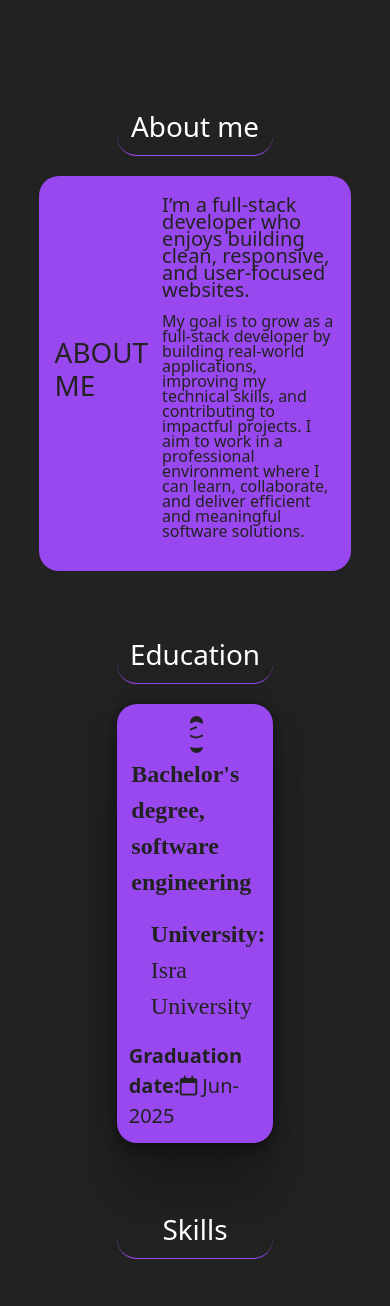
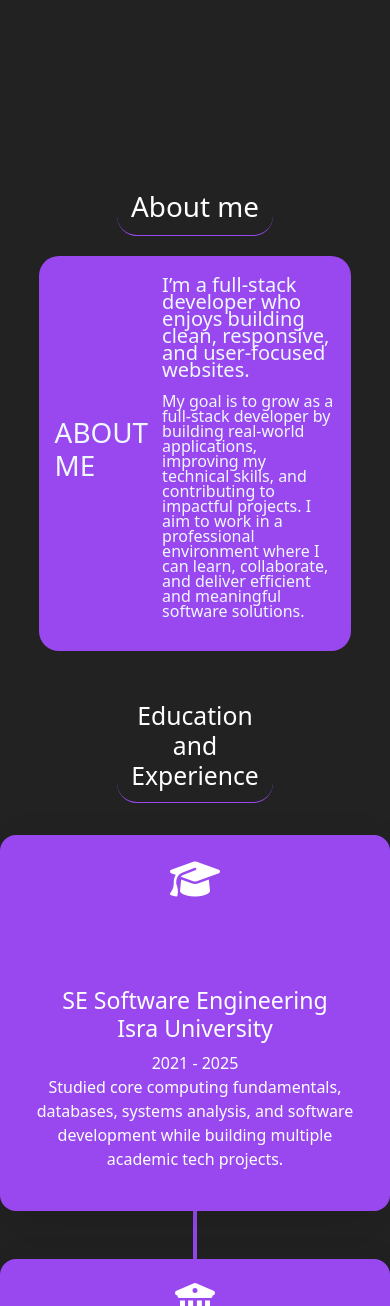
Before and after one commit to nader2876/myportfolio, a plain HTML site: page index.html in a window 390 px wide. Shown: the part 694-2000 px from the top of the page. Drawn offline with nearby package versions, Linux system fonts and the light colour scheme.

Commit message:
naderrrrrrr

```diff
--- a/index.html
+++ b/index.html
@@ -32,7 +32,7 @@
 
 
         <li class="nav-item"><a class="nav-link" href="#About">About</a></li>
-       <li class="nav-item"><a class="nav-link" href="#Education">Education</a></li>
+       <li class="nav-item"><a class="nav-link" href="#education">Education</a></li>
         <li class="nav-item"><a class="nav-link" href="#Skills">Skills</a></li>
         <li class="nav-item"><a class="nav-link" href="#Projects">Projects</a></li>
         <li class="nav-item"><a class="nav-link" href="#Footer">Contact</a></li>
@@ -45,7 +45,8 @@
 
 
 
-    <div class="header" id="Home">
+   <header>
+     <div class="header" id="Home">
 <div class="info-section">
 
     <div class="name-section"> <h1>Hi, I am<br> Nader Odeh</h1></div>
@@ -65,9 +66,9 @@
 
 
 
-    </div>
+    </div></header>
     <hr>
-       <h1 class="projects-main-title" id="About">About me</h1>
+    <section>   <h1 class="projects-main-title" id="About">About me</h1>
 
       <div class="about-section" >
 <div class="about-header">
@@ -76,24 +77,44 @@
 <div class="about-disc">
   <p><span>I’m a full-stack developer who enjoys building clean, responsive, and user-focused websites.</span><br><br>
 My goal is to grow as a full-stack developer by building real-world applications, improving my technical skills, and contributing to impactful projects. I aim to work in a professional environment where I can learn, collaborate, and deliver efficient and meaningful software solutions.</p></div>
-    </div>
-    <hr >
-   <h1 class="projects-main-title" id="Education">Education</h1>
+    </div></section>
+     <section id="education">
 
 
-   <div class="education-section" >
 
- <div class="education-header-section">
-  <div class="graduation-icon-section"><i class="fa-solid fa-graduation-cap"></i></div>
-  <div class="graduation-info-section">
-    <p class="major-name">Bachelor's degree, software engineering</p>
-    <p class="uni-name"><b style="color: #222222; font-weight: 900;" >University: </b>Isra University</p>
-  </div>
- </div>
- <div class="graduation-date"><b style="color: #222222;">Graduation date:</b><i class="fa-regular fa-calendar"></i> Jun-2025</div>
-<div class="certificates-section"></div>
+        <h2 class=" projects-main-title" id="education">Education and Experience</h2>
+        <div class="timeline">
+          <article class="timeline-item">
+            <div class="timeline-content">
+              <i class="fa-solid fa-graduation-cap" ></i>
+              <header>
+                <h3>SE Software Engineering<br>Isra University</h3>
+                <time datetime="2020-2024">2021 - 2025</time>
+              </header>
+              <p>
+                Studied core computing fundamentals, databases, systems
+                analysis, and software development while building multiple
+                academic tech projects.
+              </p>
+            </div>
+          </article>
+   <article class="timeline-item">
+            <div class="timeline-content">
+              <i class="fa-solid fa-building-columns" ></i>
+              <header>
+                <h3>Orange Coding School - Intern</h3>
+                <time datetime="2025-current">2025 - Current</time>
+              </header>
+              <p>
+                Working on real development tasks, collaboration, teamwork, and
+                production-level code under supervision.
+              </p>
+            </div>
+          </article>
 
-    </div>
+    <section>
+
+    <section>
     <h1 class="projects-main-title" id="Skills">Skills</h1>
     <div class="skills-section" >
 
@@ -155,15 +176,15 @@ My goal is to grow as a full-stack developer by building real-world applications
 
 </div>
 
+ </div>
+</section>
 
 
 
 
 
 
-
-
-    </div>
+   <section>
     <div class="projects-section" id="Projects">
  <h1 class="projects-main-title" >projects</h1>
  <div class="projects-container">
@@ -233,10 +254,13 @@ My goal is to grow as a full-stack developer by building real-world applications
 
     </div>
 
+  </section>
+</div>
+<br>
 
-</div>
-<br><br><br><br><br><br><br><br><br>
 
+
+<footer>
 <div class="footer-section" id="Footer">
 <div class="left-section">
 
@@ -250,7 +274,7 @@ My goal is to grow as a full-stack developer by building real-world applications
 
 
  <div class="my-info">
-  <h2 class="contactme-header">Contact information</h2>
+
 <div class="location-section"><i class="fa-solid fa-location-dot"></i><span>    Amman,Jordan</span></div>
 <div class="email-section"><i class="fa-solid fa-envelope"></i><span>    naderghareeb2007@gmail.com</span></div>
 <div class="phone-section"><i class="fa-solid fa-phone"></i> <span>  +962798082965</span></div>
@@ -262,7 +286,6 @@ My goal is to grow as a full-stack developer by building real-world applications
 <div class="right-section">
 
 <div class="media-section">
-    <span class="media-header">Follow me<br> </span>
 
 <div class="social-media">
 
@@ -278,7 +301,7 @@ My goal is to grow as a full-stack developer by building real-world applications
 </div>
 
 </div>
-</div>
+</div></footer>
 
 
     <script src="https://cdn.jsdelivr.net/npm/bootstrap@5.0.2/dist/js/bootstrap.bundle.min.js"></script>
--- a/styling.css
+++ b/styling.css
@@ -5,6 +5,7 @@ html, body {
     margin: 0;
     padding: 0;
     width: 100%;
+
 }
 .navbar-toggler{
     background-color: #d1ff18;
@@ -12,6 +13,8 @@ html, body {
 .navbar{position: fixed;
 width: 100%;
 height: 10%;
+z-index: 1000;
+
 }
 .navbar .nav-link,.navbar-brand {
   color: white !important;
@@ -152,7 +155,7 @@ border-bottom-right-radius: 0;
 
 
 }
-.about-section p,.about-section h1,.about-section span{color: #222222;}
+.about-section p,.about-section h1,.about-section span{}
 .about-header{
     align-self: center;
     justify-content: center;
@@ -367,31 +370,7 @@ box-shadow: rgba(50, 50, 93, 0.25) 0px 30px 60px -12px inset, rgba(0, 0, 0, 0.3)
   margin-left: 0%;
 gap: 2%;
 }
-@media (max-width: 768px) {
-  .skills-grid{
-    grid-template-columns: repeat(auto-fit, minmax(100px, 1fr));
-  }
-  .skill-box{
-    padding: 10px;
-    height: auto;
-  }
- .project-card{
-    flex-direction: column-reverse;
-    align-items: center;
-    width: 100%;
-  }
-  .project-image-section img{
 
-    margin-left: 90px;
-
-
-}
-   .header {
-    flex-direction: column-reverse;
-    justify-content: center;
-    align-items: center;
-    margin-left: 40px;}
- }
 
 
 .footer-section {
@@ -403,7 +382,8 @@ gap: 2%;
     align-items:flex-end;
 
     border-top: 1px solid #9948f0;
-    height: 20vh;
+    height: 11vh;
+    box-sizing: border-box;
 }
 
 
@@ -426,11 +406,6 @@ color: #222222;
 .media-header{font-weight: 600;}
 
 .contactme-header p,.my-info h2{color: #222222;}
-.contactme-header{
-
-
-
-}
 
 .media-header{
     color: #222222;
@@ -459,8 +434,143 @@ margin-bottom: 0;}
 
 
 }
-.middle-section{   }
-.right-section{
+
+
+body{
+     margin: 0 ;
+    padding: 0;
+    width: 100%;}
+
+
+
+
+
+@media (max-width: 768px) {
+
+
+
+
+
+.navbar-brand {
+    max-width: 50%;
+}
+
+.navbar-nav {
+    margin-left: auto;
+}
+
+.navbar-toggler {
+    margin-left: auto;
+}
+  .skills-grid{
+    grid-template-columns: repeat(auto-fit, minmax(100px, 1fr));
+  }
+  .skill-box{
+    padding: 10px;
+    height: auto;
+  }
+  header {
+    padding-top: 80px;}
+ .project-card{
+    flex-direction: column-reverse;
+    align-items: center;
+    width: 100%;
+  }
+  .project-image-section img{
+
+    margin-left: 90px;
 
 
 }
+   .header {
+    flex-direction: column-reverse;
+    justify-content: center;
+    align-items: center;
+    margin-left: 40px;
+
+}}
+:root {
+  --shadow: #0000001a;
+  --arch: #ffffffcc;
+  --accent: #ffa6c9;
+  --primary: #517bce;
+  --secondary: #aec8ff;
+  --highlight: #c2d5ff;
+  --text: #2b3652;
+}
+
+
+
+
+.timeline-subtitle {
+  text-align: center;
+  font-size: 2.5rem;
+
+border-bottom:1px solid #9948f0;
+border-radius: 20px;
+   width: 40%;
+    margin: 0 auto;
+}
+
+
+.timeline {
+  position: relative;
+  margin: 2rem 0;
+  padding: 0;
+}
+.timeline::before {
+  content: "";
+  position: absolute;
+  top: 0;
+  left: 50%;
+  transform: translateX(-50%);
+  width: 4px;
+  height: 29%;
+  background:#9948f0
+}
+
+
+.timeline-item {
+  position: relative;
+  width: 45%;
+  margin-bottom: 3rem;
+
+}
+.timeline-item:nth-child(odd) {
+  left: 0;
+  text-align: right;
+}
+.timeline-item:nth-child(even) {
+  left: 55%;
+  text-align: left;
+}
+
+
+.timeline-content {
+  background:#9948f0;
+  padding: 1.5rem;
+  border-radius: 1rem;
+  box-shadow: 0 1.5rem 3.5rem var(--shadow);
+  text-align: center;
+
+
+}
+.timeline-content h3 ,.timeline-content p,.timeline-content time,.timeline-content i  {
+ color: white !important;}
+
+.timeline-content i {
+  font-size: 2.5rem;
+  color: var(--accent);
+  margin-bottom: 0.5rem;
+}
+
+
+@media (max-width: 768px) {
+  .timeline-item,
+  .timeline-item:nth-child(odd),
+  .timeline-item:nth-child(even) {
+    width: 100%;
+    left: 0 !important;
+    text-align: left;
+  }
+}
```
